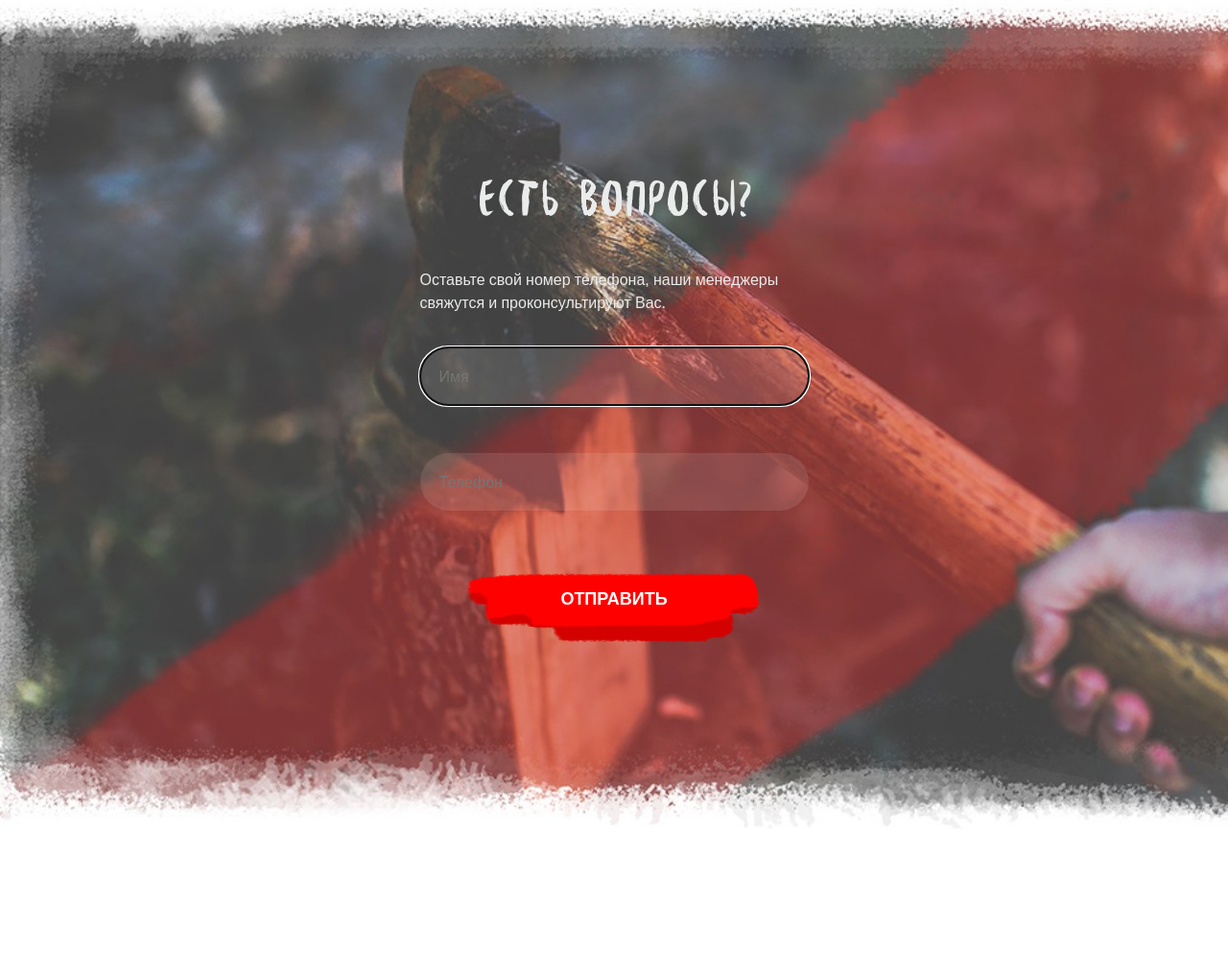
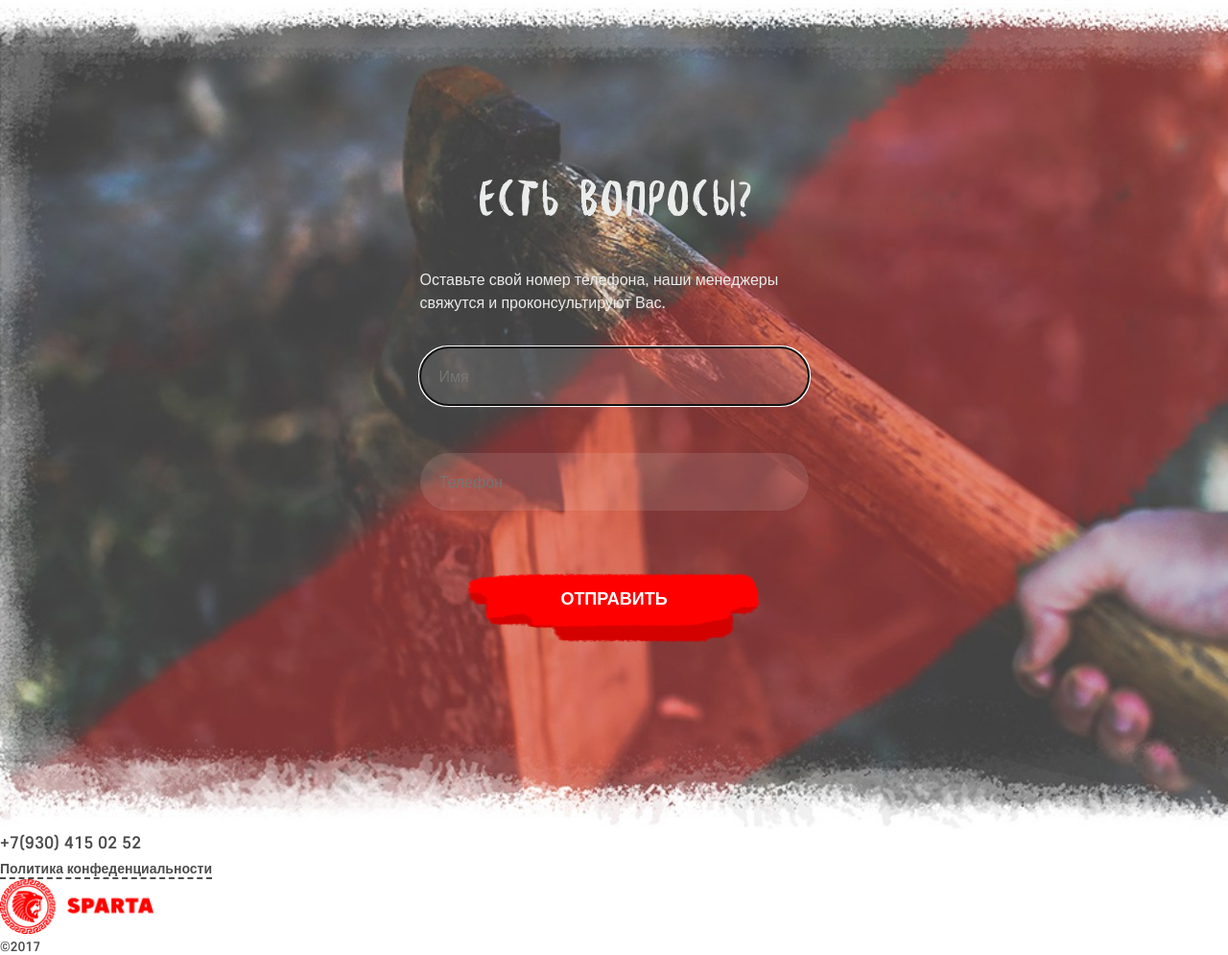
Before and after one commit to AnnaBerk/Sparta, a website: page app/index.html in a window 1280 px wide. Shown: the part 10801-11796 px from the top of the page at 96% size. Before the commit the page ends 11667 px from the top, so only its background shows below. Drawn offline with nearby package versions, Linux system fonts and the light colour scheme; files that its build step writes are made by us from their sources; files whose address does not match are found by name.

Commit message:
add footer and scss for text style

```diff
--- a/app/index.html
+++ b/app/index.html
@@ -353,5 +353,13 @@
 
 			</form>
 </section>
+<footer class="footer">
+
+<a class="footer-tel" href="tel:79304150252">+7(930) 415 02 52</a>
+		<h2 class="footer-header"><a class="footer-privacy" href="#">Политика конфеденциальности</a></h2>
+		<img class="intro-logo" src="images/logoFooter.png" alt="Логотип.Морда льва.">
+		<p class="footer-copyyear">&copy;2017</p>
+</picture>
+</footer>
 <script src="js/common.js"></script>
 </body>
--- /dev/null
+++ b/app/sass/footer.scss
@@ -0,0 +1,31 @@
+@import "color-variables.scss";
+@import "mixins.scss";
+
+.footer{
+    color: $header-color;
+}
+.footer-tel{
+    text-decoration: none;
+    font-family: 'core_sans_e55_medium',Arial, sans-serif;
+    font-size: 18px;
+    color: $header-color;
+}
+.footer-privacy{
+    font-family: 'core_sans_e45_regular', Arial, sans-serif;
+    font-size: 14px;
+    color: $header-color;
+    text-decoration: none;
+  border-bottom: 2px dashed $header-color;
+}
+.footer-copyyear{
+    font-family: 'core_sans_e55_medium',Arial, sans-serif;
+    font-size: 14px;
+}
+@media screen and (min-width: 750px) {
+
+}
+
+
+@media screen and (min-width: 1170px) {
+
+}
--- a/app/sass/style.scss
+++ b/app/sass/style.scss
@@ -14,3 +14,4 @@
 @import "testimonials.scss";
 @import "map.scss";
 @import "questions.scss";
+@import "footer.scss";
```
Also changed, not shown: app/images/logoFooter.png (added).
